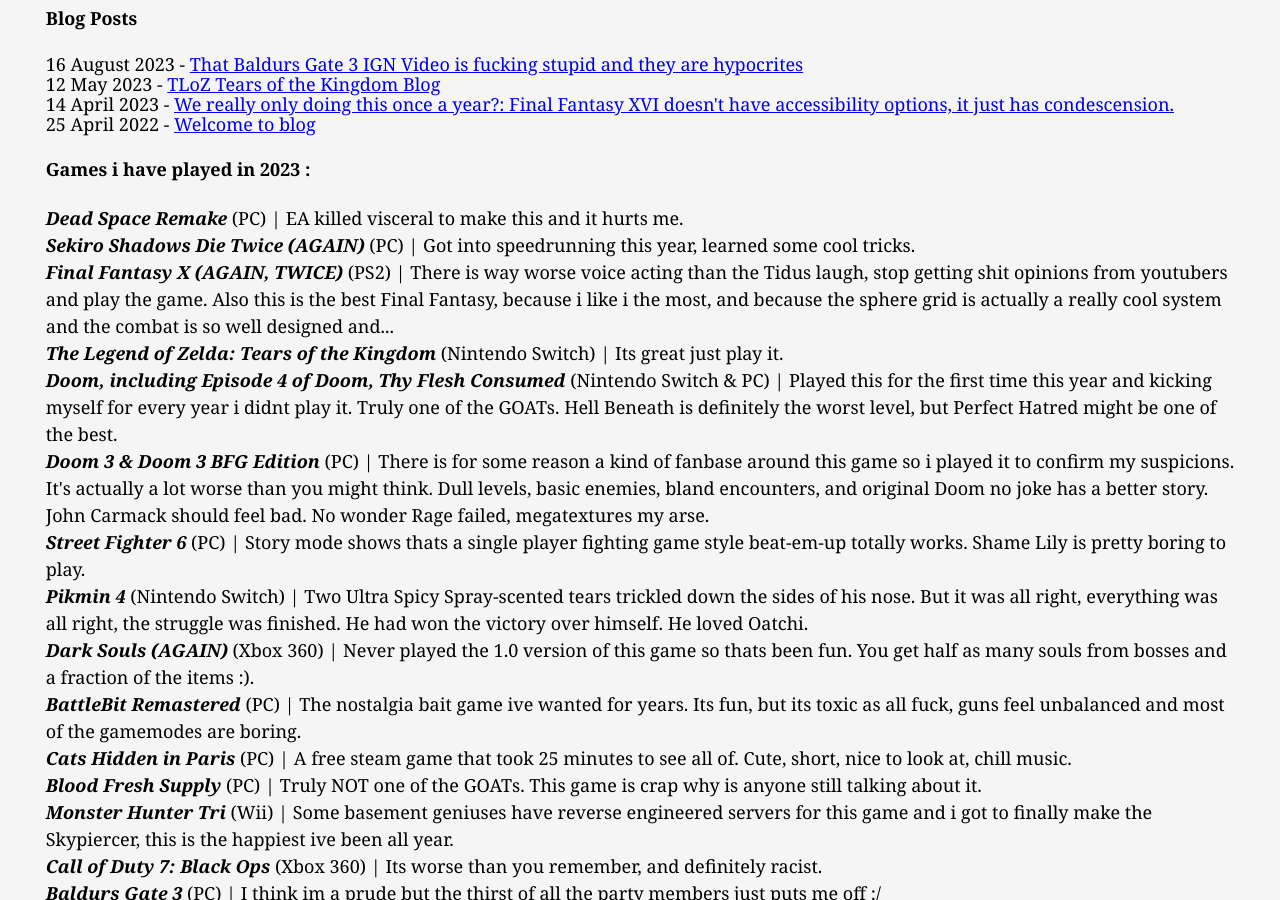
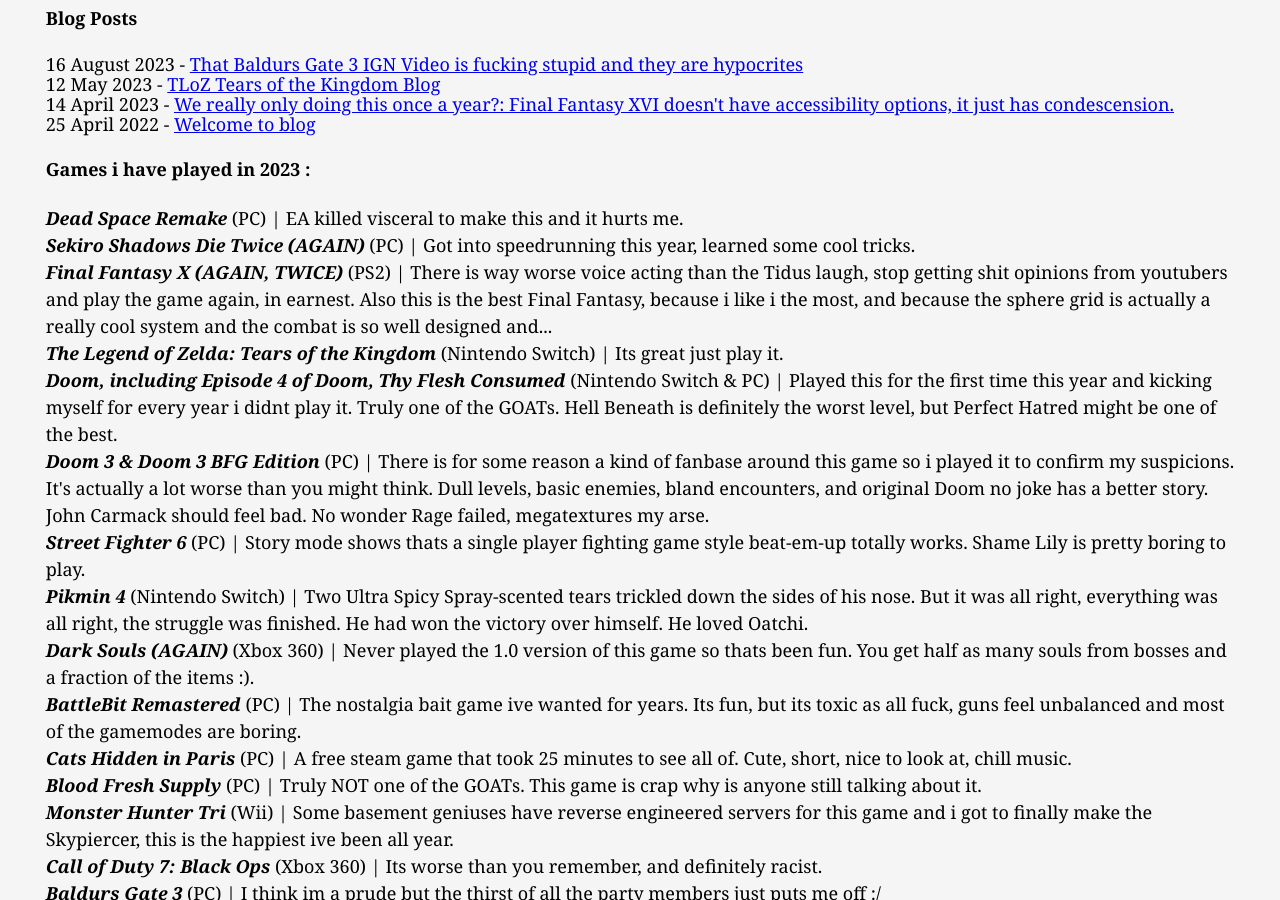
Before and after one commit to GreigHuth/greighuth.github.io, a Jekyll site: the page built from index.html, in a window 1280 px wide and 900 px high, scrolled down 574 px. Built offline with Jekyll 4.4.1, drawn with Linux system fonts in a browser that asks for light colours.

Commit message:
Update minireviews.yaml

```diff
--- a/_data/minireviews.yaml
+++ b/_data/minireviews.yaml
@@ -8,7 +8,7 @@
 
 - title: Final Fantasy X (AGAIN, TWICE)
   platform: PS2
-  text: There is way worse voice acting than the Tidus laugh, stop getting shit opinions from youtubers and play the game. Also this is the best Final Fantasy, because i like i the most, and because the sphere grid is actually a really cool system and the combat is so well designed and...
+  text: There is way worse voice acting than the Tidus laugh, stop getting shit opinions from youtubers and play the game again, in earnest. Also this is the best Final Fantasy, because i like i the most, and because the sphere grid is actually a really cool system and the combat is so well designed and...
 
 - title: "The Legend of Zelda: Tears of the Kingdom"
   platform: Nintendo Switch
```
